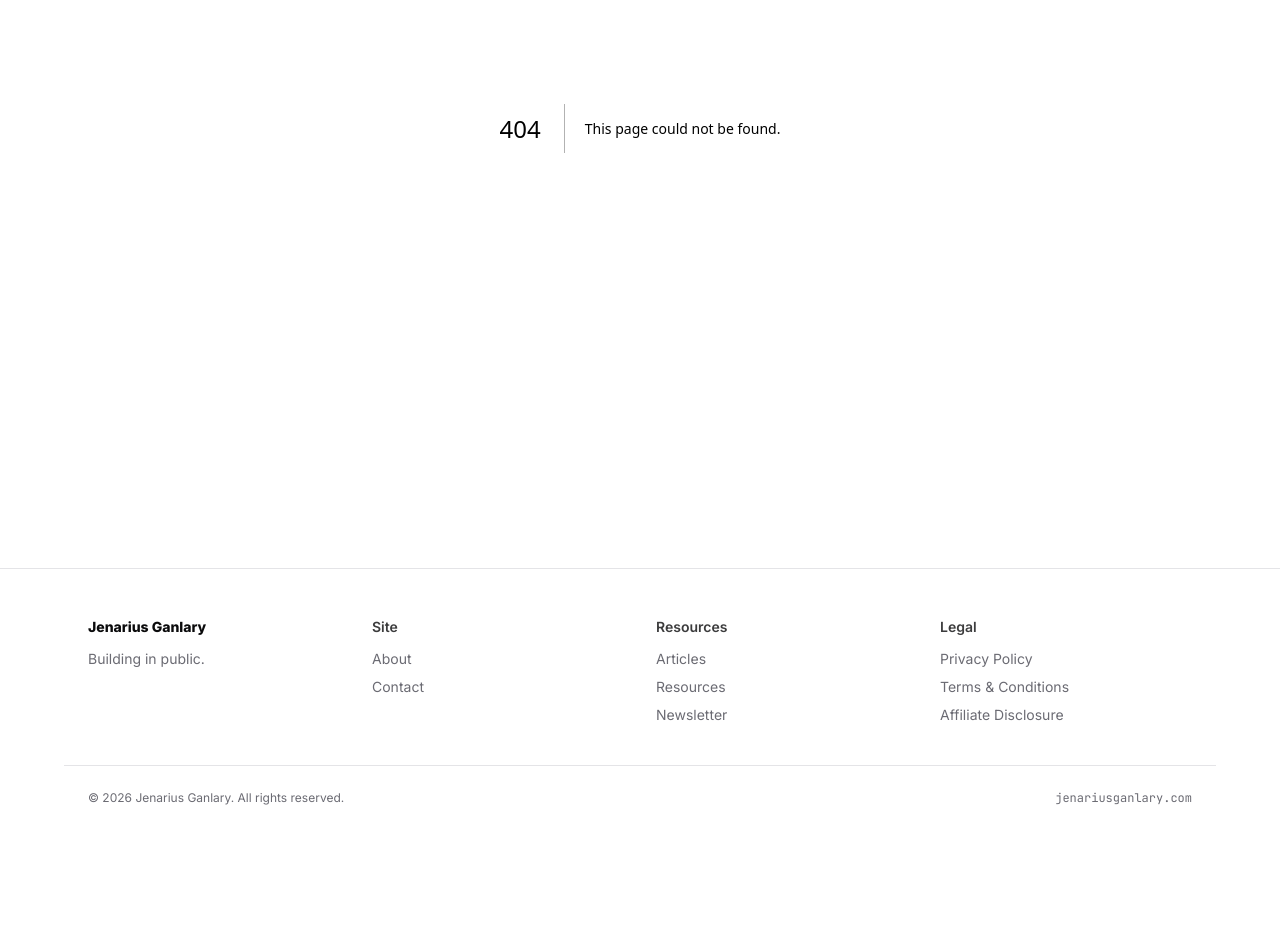
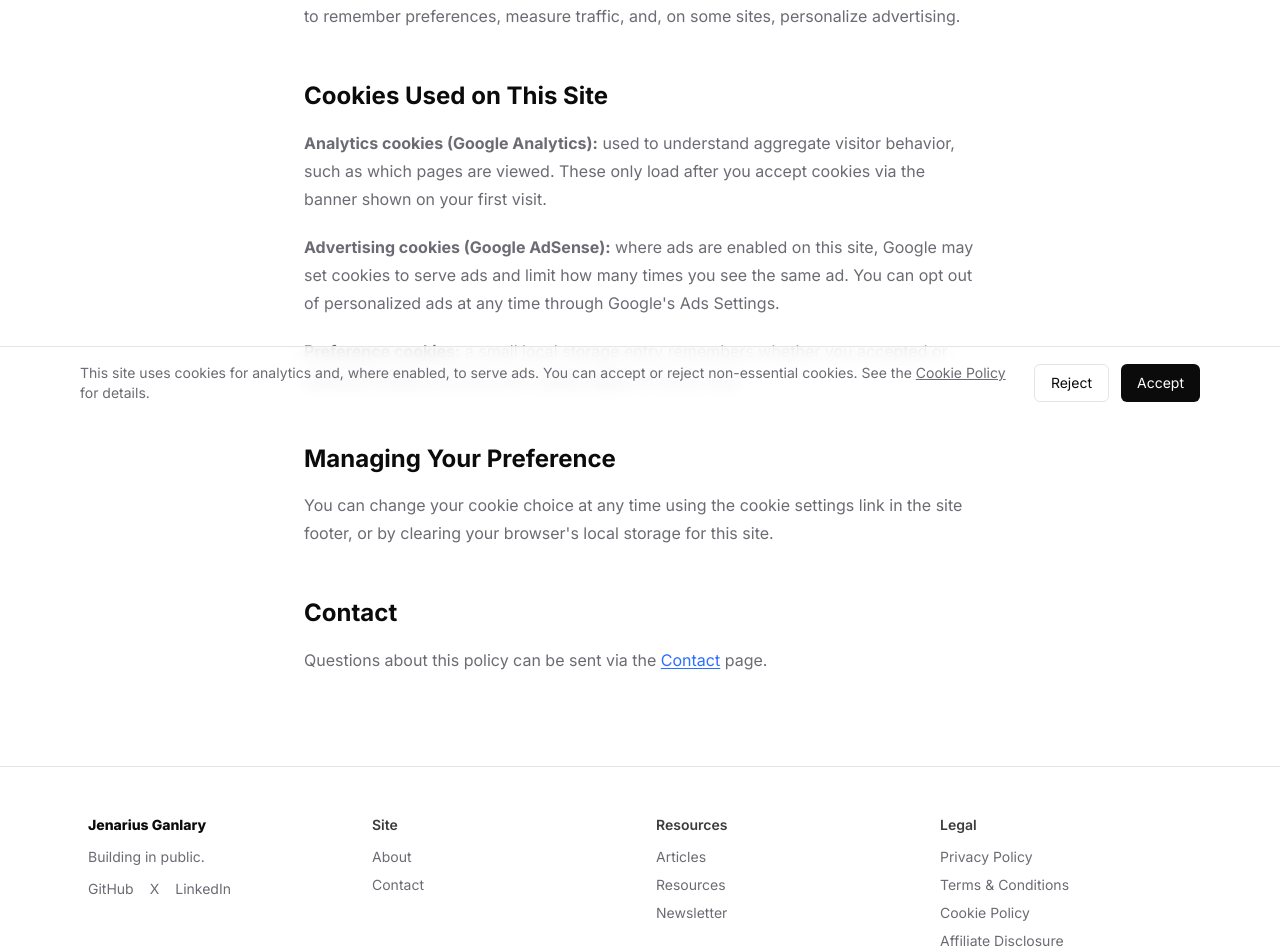
Before and after one commit to JenariusGanlary/jenariusganlary, a Next.js app: page /cookie-policy in a window 1280 px wide. Before the commit this address had no page. Shown: the part 381-1332 px from the top of the page. Before the commit the page ends 1235 px from the top, so only its background shows below. Built offline with nearby package versions, Linux system fonts and the light colour scheme.

Commit message:
Add cookie consent, cookie policy, social links, fix footer syntax

```diff
--- /dev/null
+++ b/app/cookie-policy/page.tsx
@@ -0,0 +1,63 @@
+import type { Metadata } from "next";
+import { buildPageMetadata } from "@/lib/metadata";
+
+export const metadata: Metadata = buildPageMetadata({
+  title: "Cookie Policy",
+  description:
+    "How jenariusganlary.com uses cookies for analytics and advertising, and how to manage your preferences.",
+  path: "/cookie-policy",
+});
+
+export default function CookiePolicyPage() {
+  return (
+    <div className="max-w-2xl mx-auto py-8">
+      <h1 className="text-3xl font-bold mb-6 text-foreground">Cookie Policy</h1>
+      <div className="prose-body text-mute">
+        <p>
+          This page explains what cookies are, which ones this site uses, and
+          how you can control them. It should be read alongside the{" "}
+          <a href="/privacy-policy">Privacy Policy</a>.
+        </p>
+
+        <h2>What Are Cookies</h2>
+        <p>
+          Cookies are small text files stored on your device when you visit a
+          website. They&apos;re used to remember preferences, measure traffic,
+          and, on some sites, personalize advertising.
+        </p>
+
+        <h2>Cookies Used on This Site</h2>
+        <p>
+          <strong>Analytics cookies (Google Analytics):</strong> used to
+          understand aggregate visitor behavior, such as which pages are
+          viewed. These only load after you accept cookies via the banner
+          shown on your first visit.
+        </p>
+        <p>
+          <strong>Advertising cookies (Google AdSense):</strong> where ads are
+          enabled on this site, Google may set cookies to serve ads and limit
+          how many times you see the same ad. You can opt out of personalized
+          ads at any time through Google&apos;s Ads Settings.
+        </p>
+        <p>
+          <strong>Preference cookies:</strong> a small local storage entry
+          remembers whether you accepted or rejected cookies, so you
+          aren&apos;t asked again on every visit.
+        </p>
+
+        <h2>Managing Your Preference</h2>
+        <p>
+          You can change your cookie choice at any time using the cookie
+          settings link in the site footer, or by clearing your
+          browser&apos;s local storage for this site.
+        </p>
+
+        <h2>Contact</h2>
+        <p>
+          Questions about this policy can be sent via the{" "}
+          <a href="/contact">Contact</a> page.
+        </p>
+      </div>
+    </div>
+  );
+}
--- a/app/layout.tsx
+++ b/app/layout.tsx
@@ -1,10 +1,11 @@
 import type { Metadata } from "next";
 import { Fraunces, Inter, JetBrains_Mono } from "next/font/google";
-import Script from "next/script";
 import "./globals.css";
 import Header from "@/components/Header";
 import Footer from "@/components/Footer";
 import ReadingProgress from "@/components/ReadingProgress";
+import CookieConsent from "@/components/CookieConsent";
+import AnalyticsScripts from "@/components/AnalyticsScripts";
 import { ThemeProvider } from "next-themes";
 import {
   buildPageMetadata,
@@ -56,23 +57,13 @@ export default function RootLayout({ children }: Readonly<{ children: React.Reac
           type="application/ld+json"
           dangerouslySetInnerHTML={{ __html: JSON.stringify(websiteJsonLd) }}
         />
-        <Script
-          src="https://www.googletagmanager.com/gtag/js?id=G-YWGV9NL8Q0"
-          strategy="afterInteractive"
-        />
-        <Script id="google-analytics" strategy="afterInteractive">
-          {`
-            window.dataLayer = window.dataLayer || [];
-            function gtag(){dataLayer.push(arguments);}
-            gtag('js', new Date());
-            gtag('config', 'G-YWGV9NL8Q0');
-          `}
-        </Script>
+        <AnalyticsScripts />
         <ThemeProvider attribute="class" defaultTheme="light" enableSystem={false}>
           <ReadingProgress />
           <Header />
           <main className="max-w-6xl mx-auto px-4 py-10 min-h-screen">{children}</main>
           <Footer />
+          <CookieConsent />
         </ThemeProvider>
       </body>
     </html>
--- /dev/null
+++ b/components/AnalyticsScripts.tsx
@@ -0,0 +1,45 @@
+"use client";
+
+import { useEffect, useState } from "react";
+import Script from "next/script";
+import {
+  CONSENT_CHANGE_EVENT,
+  getStoredConsent,
+} from "@/lib/cookie-consent";
+
+const GA_MEASUREMENT_ID = "G-YWGV9NL8Q0";
+
+export default function AnalyticsScripts() {
+  const [allowed, setAllowed] = useState(false);
+
+  useEffect(() => {
+    setAllowed(getStoredConsent() === "accepted");
+
+    function handleChange(event: Event) {
+      const detail = (event as CustomEvent<string>).detail;
+      setAllowed(detail === "accepted");
+    }
+
+    window.addEventListener(CONSENT_CHANGE_EVENT, handleChange);
+    return () => window.removeEventListener(CONSENT_CHANGE_EVENT, handleChange);
+  }, []);
+
+  if (!allowed) return null;
+
+  return (
+    <>
+      <Script
+        src={`https://www.googletagmanager.com/gtag/js?id=${GA_MEASUREMENT_ID}`}
+        strategy="afterInteractive"
+      />
+      <Script id="google-analytics" strategy="afterInteractive">
+        {`
+          window.dataLayer = window.dataLayer || [];
+          function gtag(){dataLayer.push(arguments);}
+          gtag('js', new Date());
+          gtag('config', '${GA_MEASUREMENT_ID}');
+        `}
+      </Script>
+    </>
+  );
+}
--- /dev/null
+++ b/components/CookieConsent.tsx
@@ -0,0 +1,69 @@
+"use client";
+
+import { useEffect, useState } from "react";
+import Link from "next/link";
+import {
+  CONSENT_REQUEST_EVENT,
+  getStoredConsent,
+  setStoredConsent,
+} from "@/lib/cookie-consent";
+
+export default function CookieConsent() {
+  const [visible, setVisible] = useState(false);
+
+  useEffect(() => {
+    if (getStoredConsent() === null) {
+      setVisible(true);
+    }
+
+    function handleReopen() {
+      setVisible(true);
+    }
+
+    window.addEventListener(CONSENT_REQUEST_EVENT, handleReopen);
+    return () => window.removeEventListener(CONSENT_REQUEST_EVENT, handleReopen);
+  }, []);
+
+  if (!visible) return null;
+
+  function handleAccept() {
+    setStoredConsent("accepted");
+    setVisible(false);
+  }
+
+  function handleReject() {
+    setStoredConsent("rejected");
+    setVisible(false);
+  }
+
+  return (
+    <div className="fixed bottom-0 inset-x-0 z-50 border-t border-line bg-background/95 backdrop-blur supports-[backdrop-filter]:bg-background/80">
+      <div className="max-w-6xl mx-auto px-4 py-4 flex flex-col md:flex-row md:items-center gap-4">
+        <p className="text-sm text-mute flex-1">
+          This site uses cookies for analytics and, where enabled, to serve
+          ads. You can accept or reject non-essential cookies. See the{" "}
+          <Link href="/cookie-policy" className="underline hover:text-foreground transition">
+            Cookie Policy
+          </Link>{" "}
+          for details.
+        </p>
+        <div className="flex gap-3 shrink-0">
+          <button
+            type="button"
+            onClick={handleReject}
+            className="text-sm px-4 py-2 rounded-md border border-line text-foreground hover:bg-foreground/5 transition"
+          >
+            Reject
+          </button>
+          <button
+            type="button"
+            onClick={handleAccept}
+            className="text-sm px-4 py-2 rounded-md bg-foreground text-background hover:opacity-90 transition"
+          >
+            Accept
+          </button>
+        </div>
+      </div>
+    </div>
+  );
+}
--- a/components/Footer.tsx
+++ b/components/Footer.tsx
@@ -1,4 +1,10 @@
 import Link from "next/link";
+
+const SOCIAL_LINKS = [
+  { label: "GitHub", href: "https://github.com/JenariusGanlary" },
+  { label: "X", href: "https://x.com/jenariusdev" },
+  { label: "LinkedIn", href: "https://www.linkedin.com/in/jenarius-ganlary" },
+];
 
 export default function Footer() {
   return (
@@ -6,7 +12,20 @@ export default function Footer() {
       <div className="max-w-6xl mx-auto px-6 grid grid-cols-2 md:grid-cols-4 gap-8 text-sm">
         <div className="col-span-2 md:col-span-1">
           <p className="font-extrabold text-foreground mb-3">Jenarius Ganlary</p>
-          <p className="text-mute">Building in public.</p>
+          <p className="text-mute mb-3">Building in public.</p>
+          <div className="flex gap-4 text-mute">
+            {SOCIAL_LINKS.map((social) => (
+              <Link
+                key={social.href}
+                href={social.href}
+                target="_blank"
+                rel="noopener noreferrer"
+                className="hover:text-foreground transition"
+              >
+                {social.label}
+              </Link>
+            ))}
+          </div>
         </div>
         <div>
           <p className="font-semibold text-foreground/80 mb-3">Site</p>
@@ -28,6 +47,7 @@ export default function Footer() {
           <div className="flex flex-col gap-2 text-mute">
             <Link href="/privacy-policy" className="hover:text-foreground transition">Privacy Policy</Link>
             <Link href="/terms-and-conditions" className="hover:text-foreground transition">Terms & Conditions</Link>
+            <Link href="/cookie-policy" className="hover:text-foreground transition">Cookie Policy</Link>
             <Link href="/affiliate-disclosure" className="hover:text-foreground transition">Affiliate Disclosure</Link>
           </div>
         </div>
--- /dev/null
+++ b/lib/cookie-consent.ts
@@ -0,0 +1,27 @@
+export type ConsentStatus = "accepted" | "rejected";
+
+const CONSENT_KEY = "cookie-consent";
+export const CONSENT_CHANGE_EVENT = "cookie-consent-changed";
+export const CONSENT_REQUEST_EVENT = "cookie-consent-request-open";
+
+export function getStoredConsent(): ConsentStatus | null {
+  if (typeof window === "undefined") return null;
+  const value = window.localStorage.getItem(CONSENT_KEY);
+  if (value === "accepted" || value === "rejected") {
+    return value;
+  }
+  return null;
+}
+
+export function setStoredConsent(status: ConsentStatus): void {
+  if (typeof window === "undefined") return;
+  window.localStorage.setItem(CONSENT_KEY, status);
+  window.dispatchEvent(
+    new CustomEvent<ConsentStatus>(CONSENT_CHANGE_EVENT, { detail: status })
+  );
+}
+
+export function requestOpenConsentBanner(): void {
+  if (typeof window === "undefined") return;
+  window.dispatchEvent(new Event(CONSENT_REQUEST_EVENT));
+}
```
